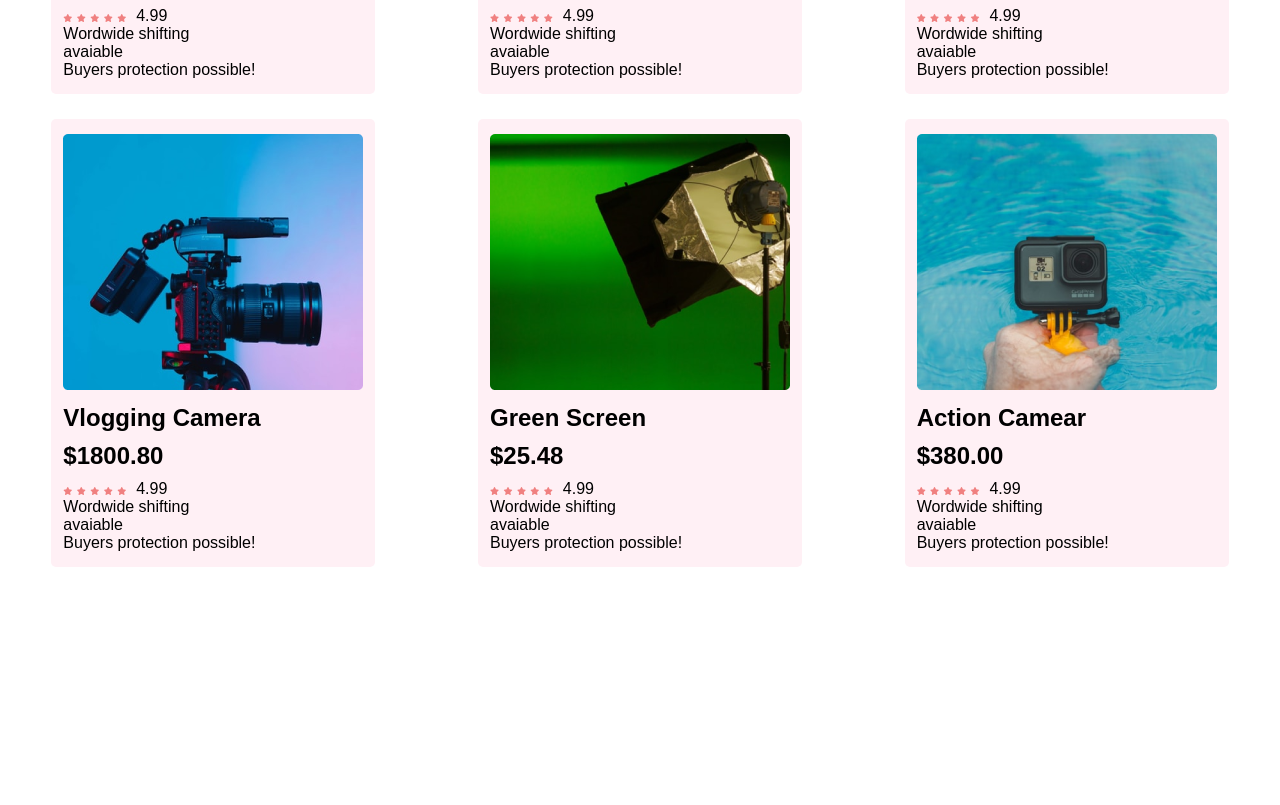
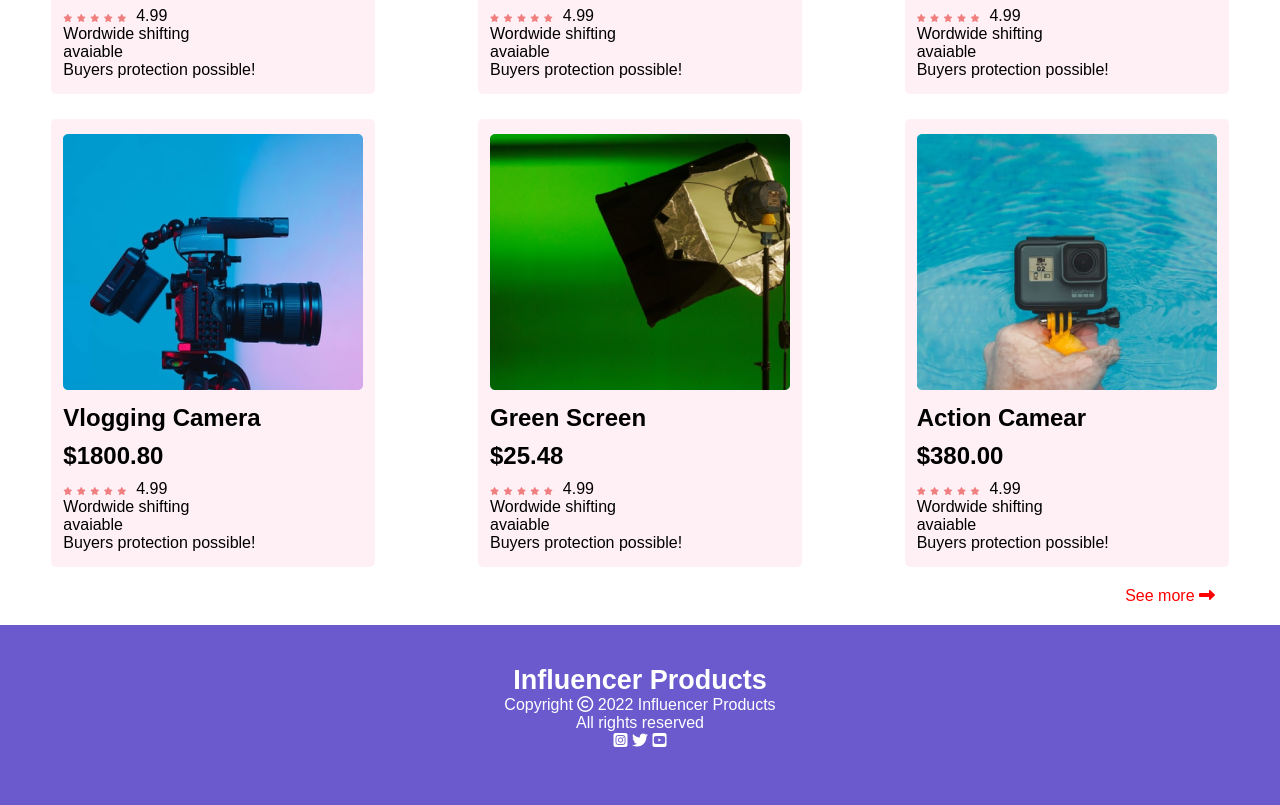
Before and after one commit to zakiruli24/influencer-gear-main, a plain HTML site: page index.html in a window 1280 px wide. Shown: the part 1490-2295 px from the top of the page. Before the commit the page ends 2057 px from the top, so only its background shows below. Drawn offline with Linux system fonts and the light colour scheme.

Commit message:
footer commit

```diff
--- a/index.html
+++ b/index.html
@@ -207,8 +207,32 @@
             </div>
         </div>
     </section>
+
+    <div class="grid-ary">
+        <p>See more <i class="fas fa-long-arrow-alt-right"></i></p>
+    </div>
     <!-- -----------------
           Popular Section End
         --------------------->
+
+        <!-- ----------------
+            footer section Start
+        --------------------------->
+
+        <footer>
+            <div class="footers-section">
+                <div class="footer">
+                    <h3>Influencer Products</h3>
+                    <p>Copyright <i class="far fa-copyright"></i> 2022 Influencer Products</p>
+                    <p>All rights reserved</p>
+                    <div class="footer-icon">
+                        <i class="fab fa-instagram-square"></i>
+                        <i class="fab fa-twitter"></i>
+                        <i class="fab fa-youtube-square"></i>
+                    </div>
+                </div>
+            </div>
+        </footer>
+
 </body>
 </html>
--- a/style.css
+++ b/style.css
@@ -90,3 +90,29 @@ body{
 .mark-tow p{
     margin-left: 10px;
 }
+
+/* ----------------------------
+     Popular Section end
+  ------------------------- */
+  .grid-ary{
+      text-align: right;
+      padding: 20px 65px;
+      color: red;
+
+  }
+
+/* -----------------
+       footer section Start
+       -------------------- */
+
+.footers-section{
+    width: 100%;
+    height: 140px;
+    background-color: slateblue;
+    text-align: center;
+    color: #fff;
+    padding-top: 40px;
+}
+.footers-section h3{
+    font-size: 27px;
+}
```
